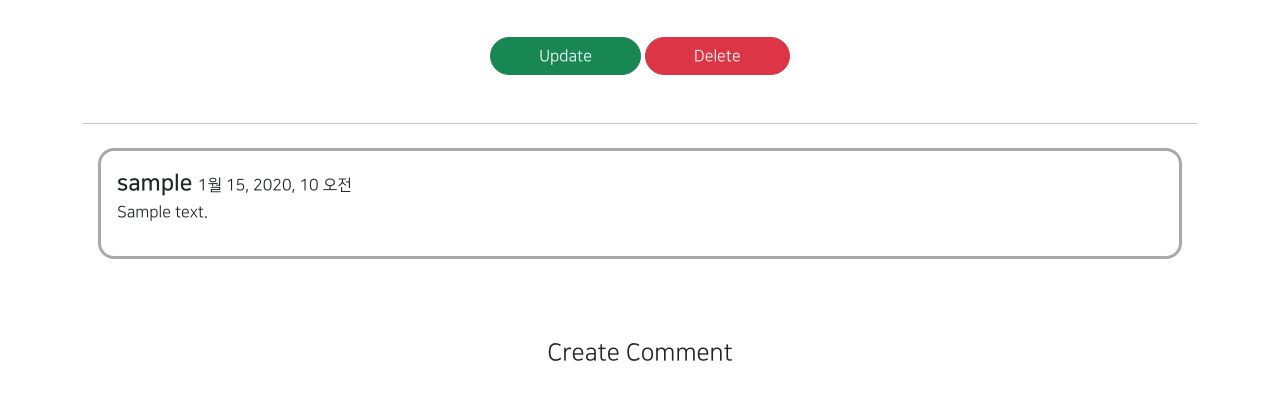
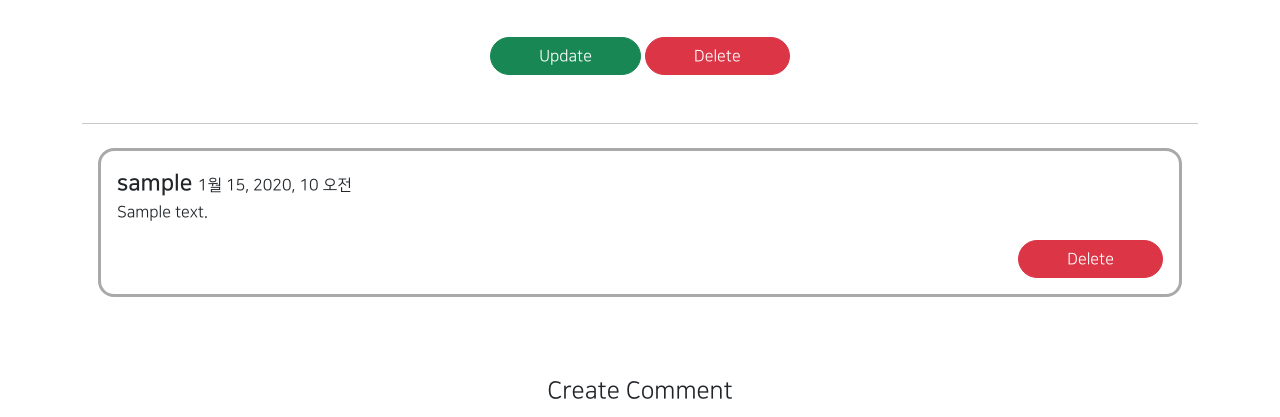
Before and after one commit to hokoro/cheon01copy, a Django app: page /article/detail/1 in a window 1280 px wide. Shown: the part 1063-1480 px from the top of the page. Run offline with Django 3.2, Linux system fonts and the light colour scheme; a user stored in the database is signed in; tables that the repository leaves empty hold one stand-in row (values such as "Sample post"); grey boxes marked "Sample" are stand-in pictures; parts of the project's set-up code (start-up, migrations or seed data) failed here and were passed over; some libraries are stand-ins or nearby versions; some web fonts are replaced.

Commit message:
8-11 copycommit3

```diff
--- a/articleapp/templates/articleapp/detail.html
+++ b/articleapp/templates/articleapp/detail.html
@@ -36,8 +36,14 @@
                     <p>
                         {{ comment.content }}
                     </p>
-
                 </div>
+                {% if comment.writer == user %}
+                <div style="text-align: right">
+                    <a href="{% url 'commentapp:delete' pk=comment.pk %}" class="btn btn-danger rounded-pill px-5">
+                        Delete
+                    </a>
+                </div>
+                {% endif %}
             </div>
         {% endfor %}
         {% include 'commentapp/create.html' %}
```
